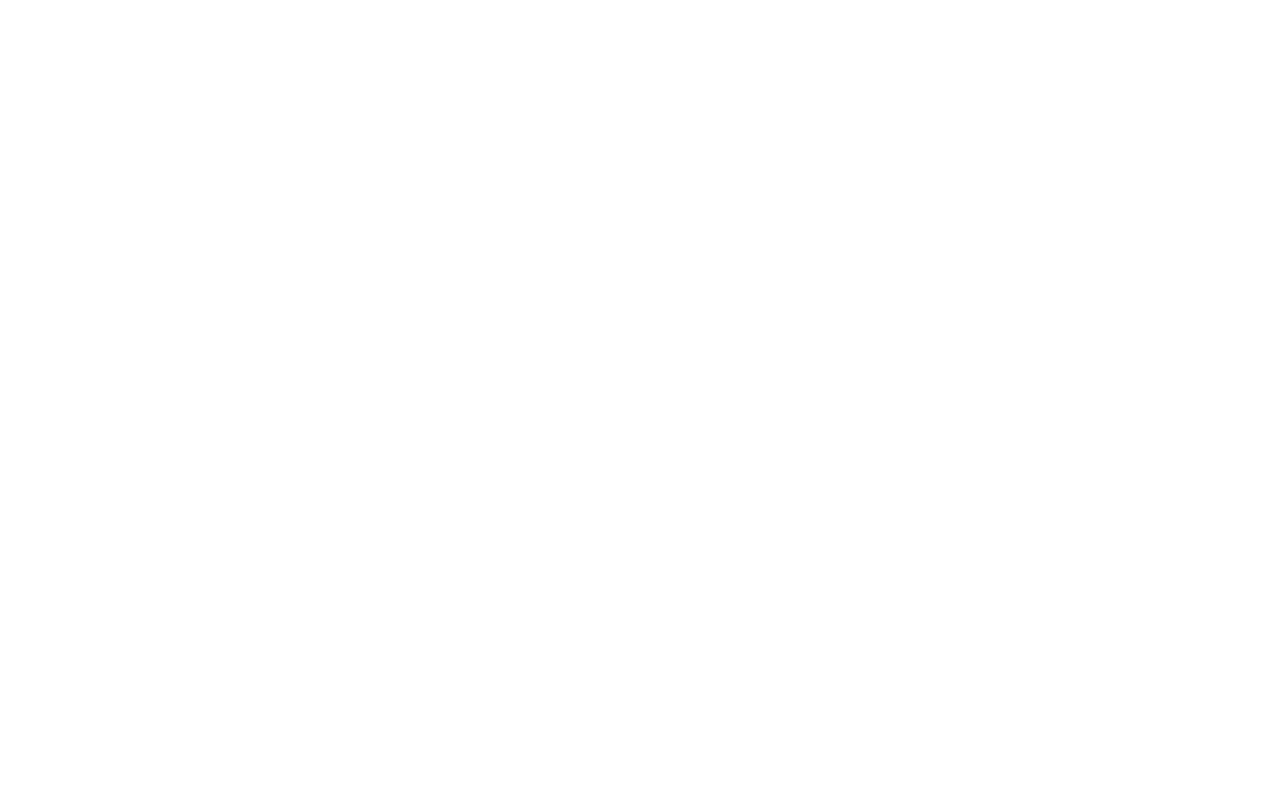
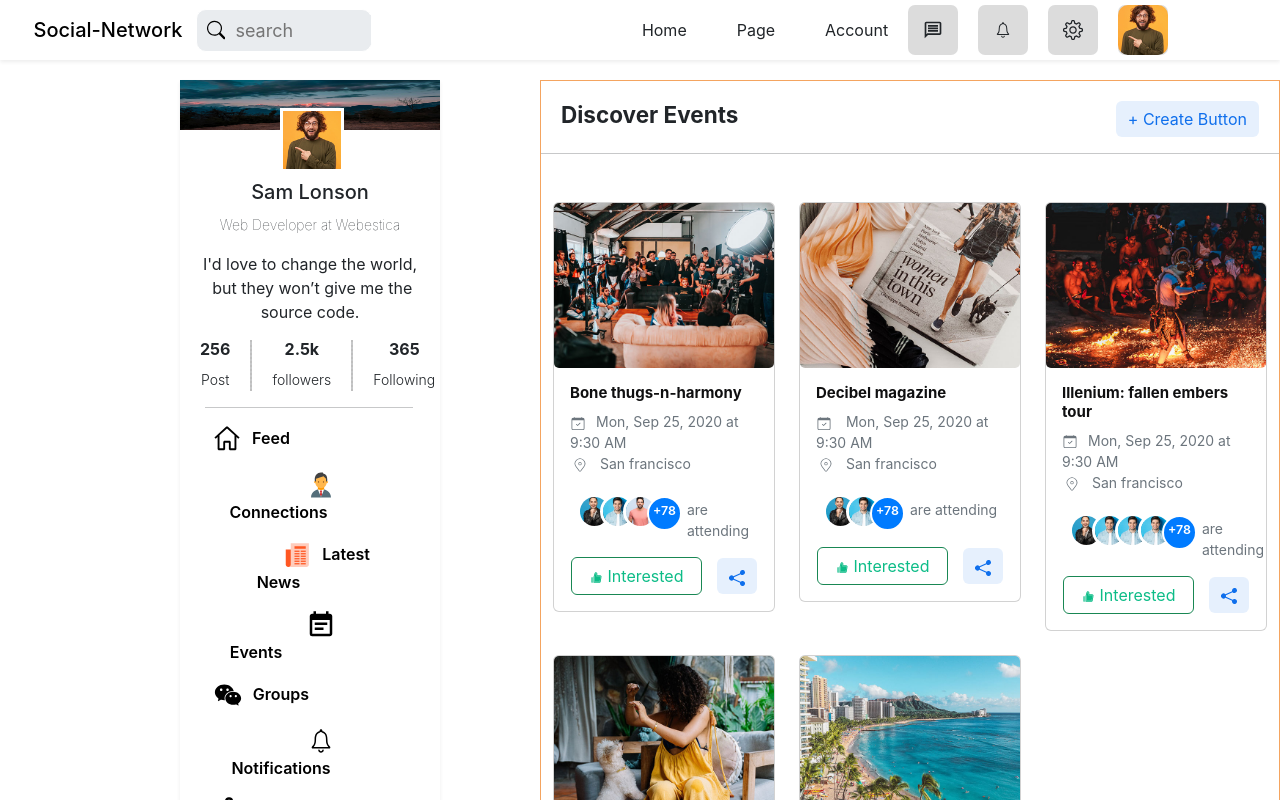
Before and after one commit to ravindarsahani3183/social-Networking, a React (Create React App) app: page /eventHome in a window 1280 px wide. Before the commit this address had no page. Shown: the top 800 px of the page. Built offline with nearby package versions, Linux system fonts and the light colour scheme.

Commit message:
event section update

```diff
--- a/src/App.js
+++ b/src/App.js
@@ -5,7 +5,7 @@
 import Home from './Home/Home';
 import ProfileInfo from './Feed/ProfileInfo';
 import Connection from './Connection/Connection';
-import Event from './Event/Event';
+import EventHome from './Event/EventHome';
 import Group from './Group/Group';
 import { Notifications } from './Notifications/Notifications';
 //import Story from './Story/Story';
@@ -19,7 +19,7 @@
         <Route path="/post" element={<Post />} />
         <Route path="/about" element={<ProfileInfo />} />
         <Route path="/connection" element={<Connection />} />
-        <Route path="/event" element={<Event/>} />
+        <Route path="/eventHome" element={<EventHome/>} />
         <Route path="/group" element={<Group/>} />
         <Route path="/notifications" element={<Notifications/>} />
       </Routes>
--- /dev/null
+++ b/src/Event/EventHome.js
@@ -0,0 +1,18 @@
+import React from 'react'
+import Header from '../Header/Header'
+import LSideBar from '../Sidebar/LSideBar'
+import Event from './Event'
+import './eventHome.css';
+const EventHome = () => {
+  return (
+    <div>
+        <Header></Header>
+        <div className='left-side-event-section'>
+            <LSideBar></LSideBar>
+            <Event></Event>
+        </div>
+    </div>
+  )
+}
+
+export default EventHome
--- /dev/null
+++ b/src/Event/eventHome.css
@@ -0,0 +1,3 @@
+.left-side-event-section{
+    display: flex;
+}
--- a/src/Sidebar/LSideBar.js
+++ b/src/Sidebar/LSideBar.js
@@ -50,7 +50,7 @@
               <Link className='listItem LatestList' to="/contact"><FcNews className='Listicon'/>Latest News</Link>
             </li>
             <li className='mt-3'>
-              <Link className='listItem EventList' to="/Event"><MdEventNote className='Listicon'/>Events</Link>
+              <Link className='listItem EventList' to="/EventHome"><MdEventNote className='Listicon'/>Events</Link>
             </li>
             <li className='mt-3'>
               <Link className='listItem GroupList' to="/Group"><AiFillWechat className='Listicon'/>Groups</Link>
```
